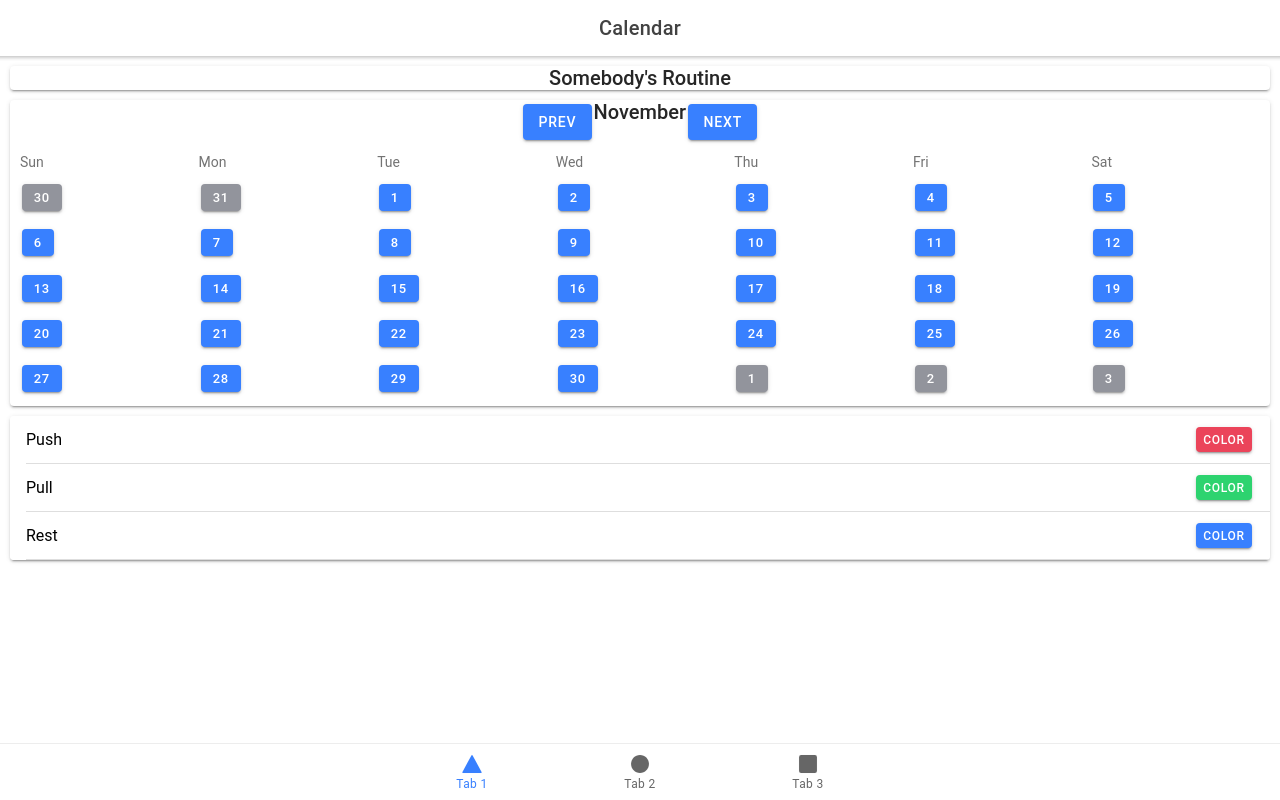
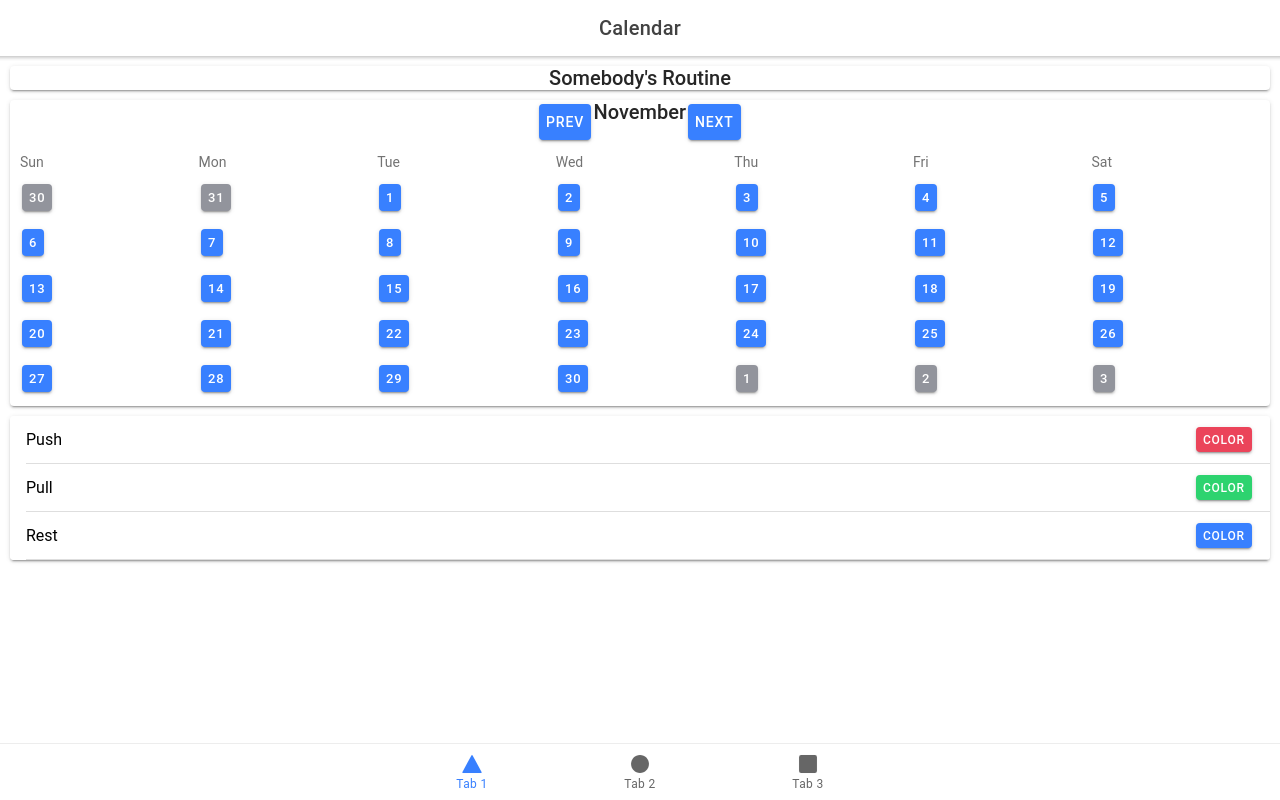
Before and after one commit to kevin-pietruszka/FlexBros, a React (Create React App) app: page /tab1 in a window 1280 px wide. Built offline with nearby package versions, Linux system fonts and the light colour scheme; no server answers; the database is empty.

Commit message:
proper spacing for calendar buttons

```diff
--- a/src/pages/Global.css
+++ b/src/pages/Global.css
@@ -1,6 +1,4 @@
 /* ion-content {
-    --background: #FFFFFF;
-    --color: #000;
 }
 
 ion-item {
@@ -8,16 +6,17 @@ ion-item {
     --color: #000;
 }
 
-ion-toolbar {
-    --background: #ddddddce;
-    --color: #000;
-}
 
 ion-list {
     --background: #FFFFFF;
+} */
+
+/* ion-card {
+
+} */
+
+/* padding to make calendar buttons fit */
+ion-button {
+    --padding-end: 7px;
+    --padding-start: 7px;
 }
-
-ion-card {
-    --background: #FFFFFF;
-    --color: #000;
-} */
```
